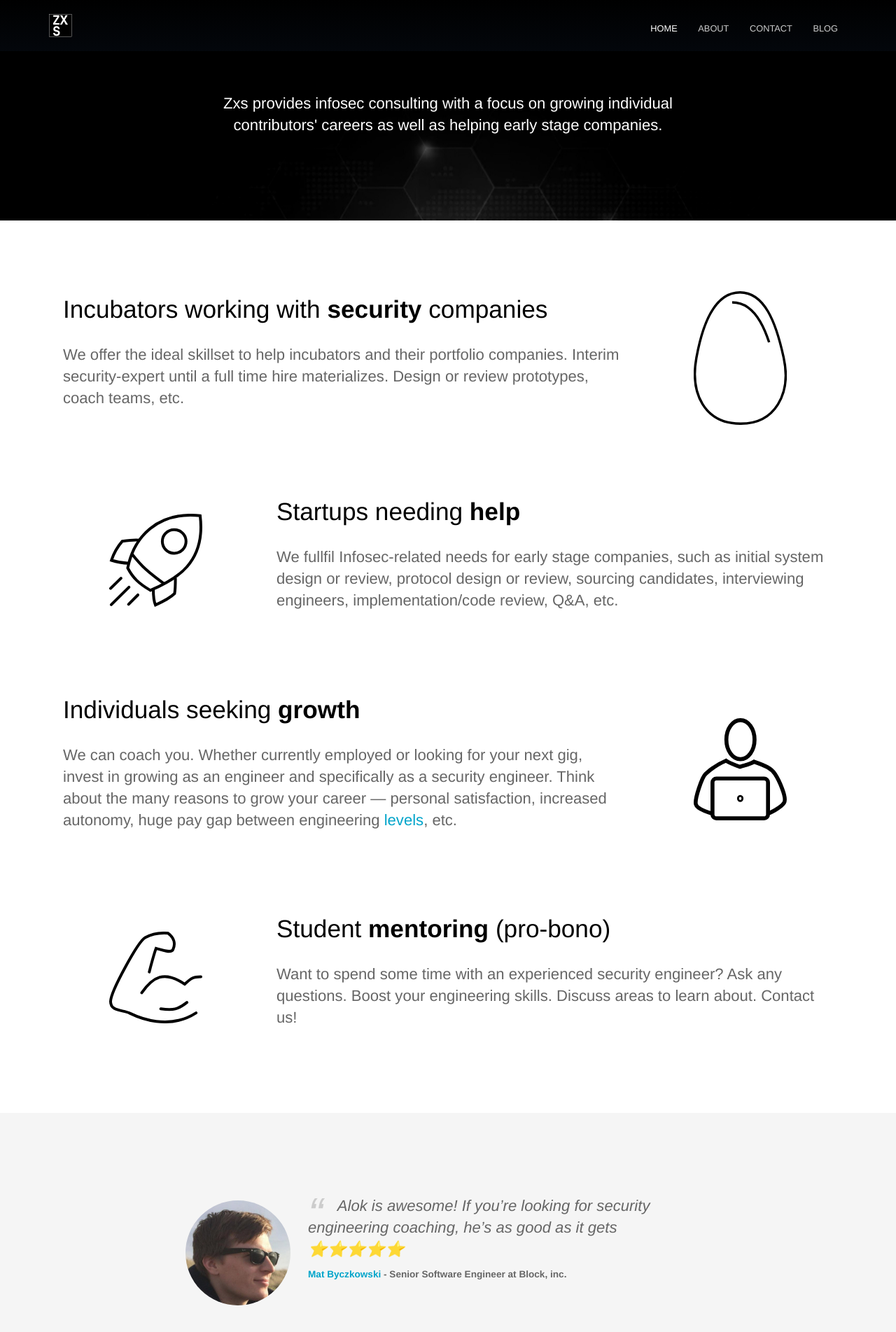
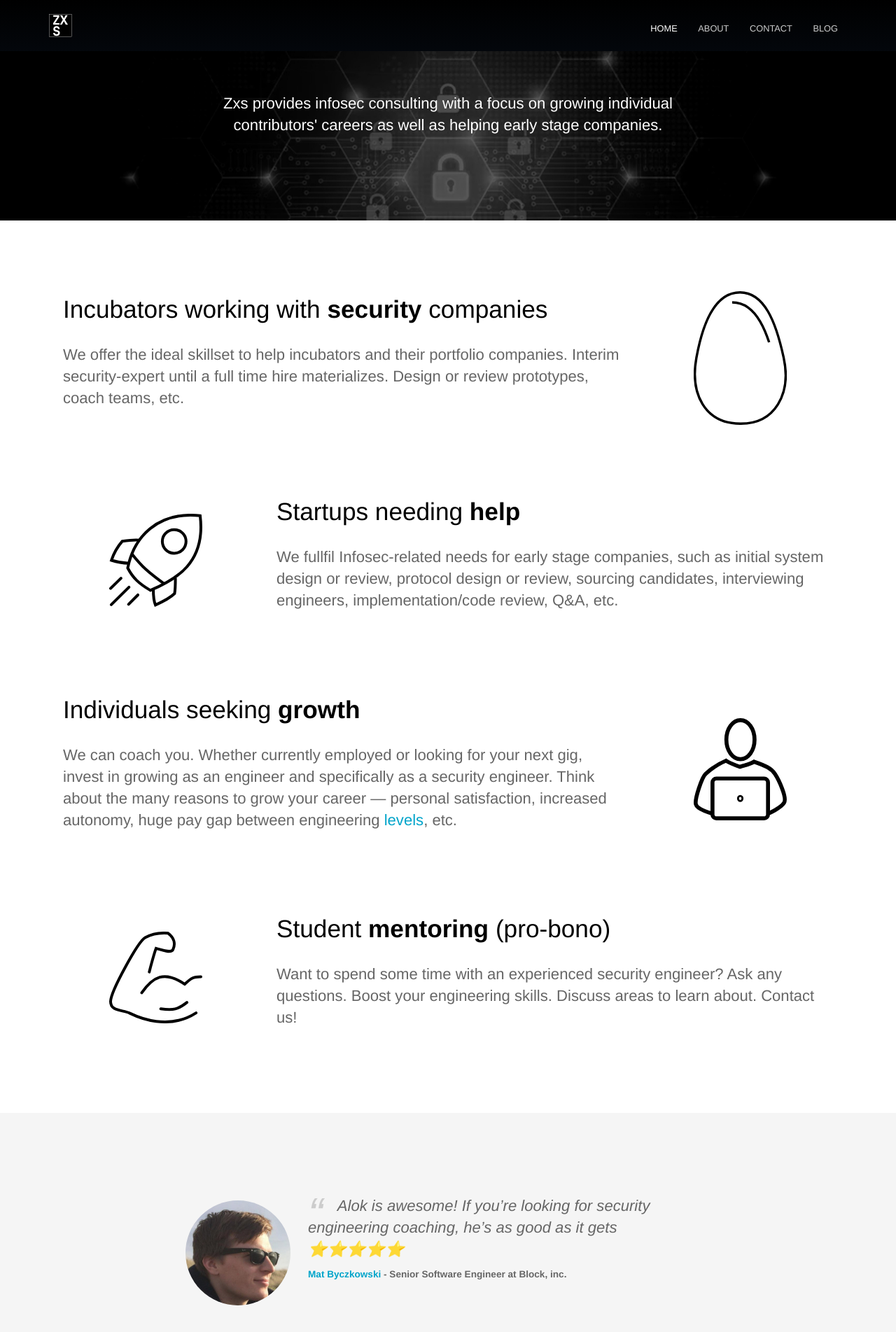
Before and after one commit to zxsdotch/zxsdotch.github.com, a Jekyll site: the page built from index.html, in a window 1280 px wide. Shown: the top 1903 px of the page at 70% size. Built offline with Jekyll 4.4.1, drawn with Linux system fonts in a browser that asks for light colours.

Commit message:
center background image

```diff
--- a/index.html
+++ b/index.html
@@ -2,7 +2,7 @@
 title: Zxs
 description: Zxs provides infosec consulting with a focus on growing individual contributors' careers as well as helping early stage companies.
 ---
-<section class="hero" style="background-image: url('/images/background.jpg'); background-size:cover">
+<section class="hero" style="background-image: url('/images/background.jpg'); background-size:cover; background-position: center">
 	<div class="text-container">
 		<p class="subtext editable">Zxs provides infosec consulting with a focus on growing individual contributors' careers as well as helping early stage companies.</p>
 	</div>
```
